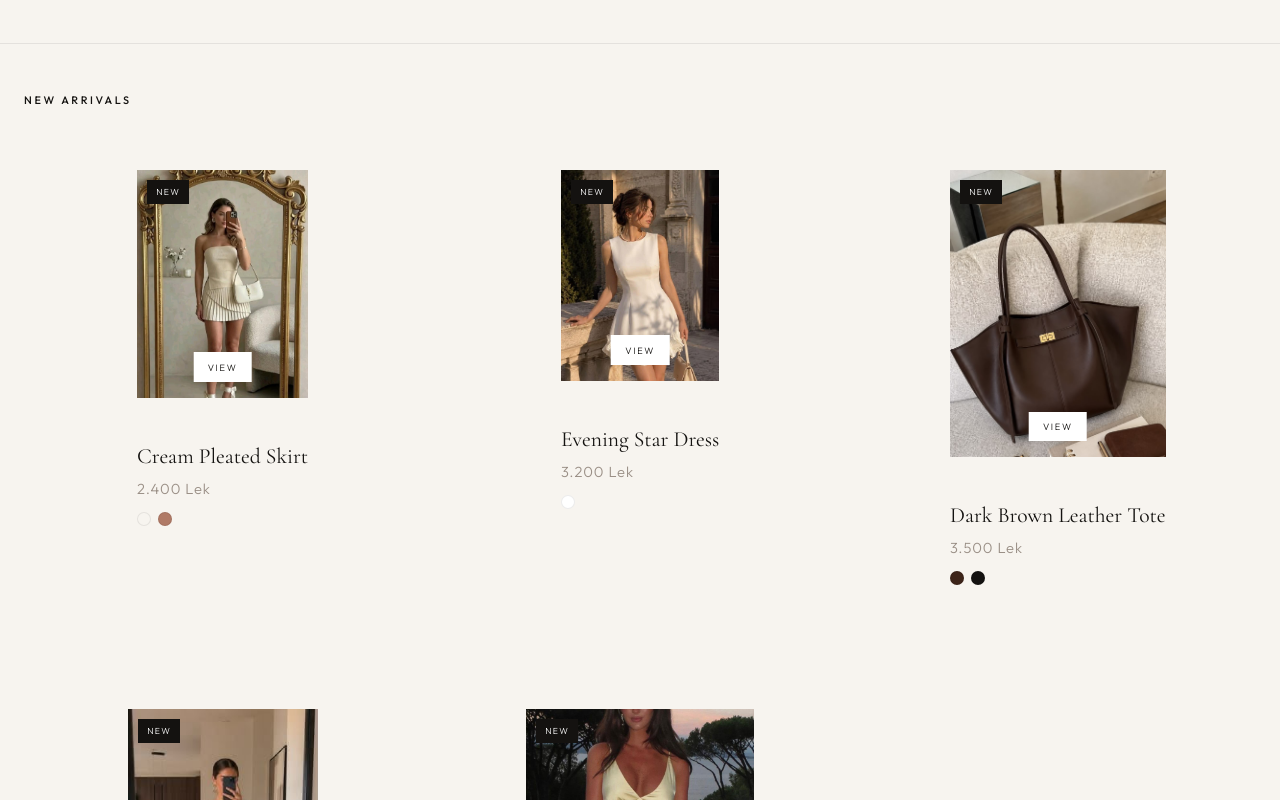
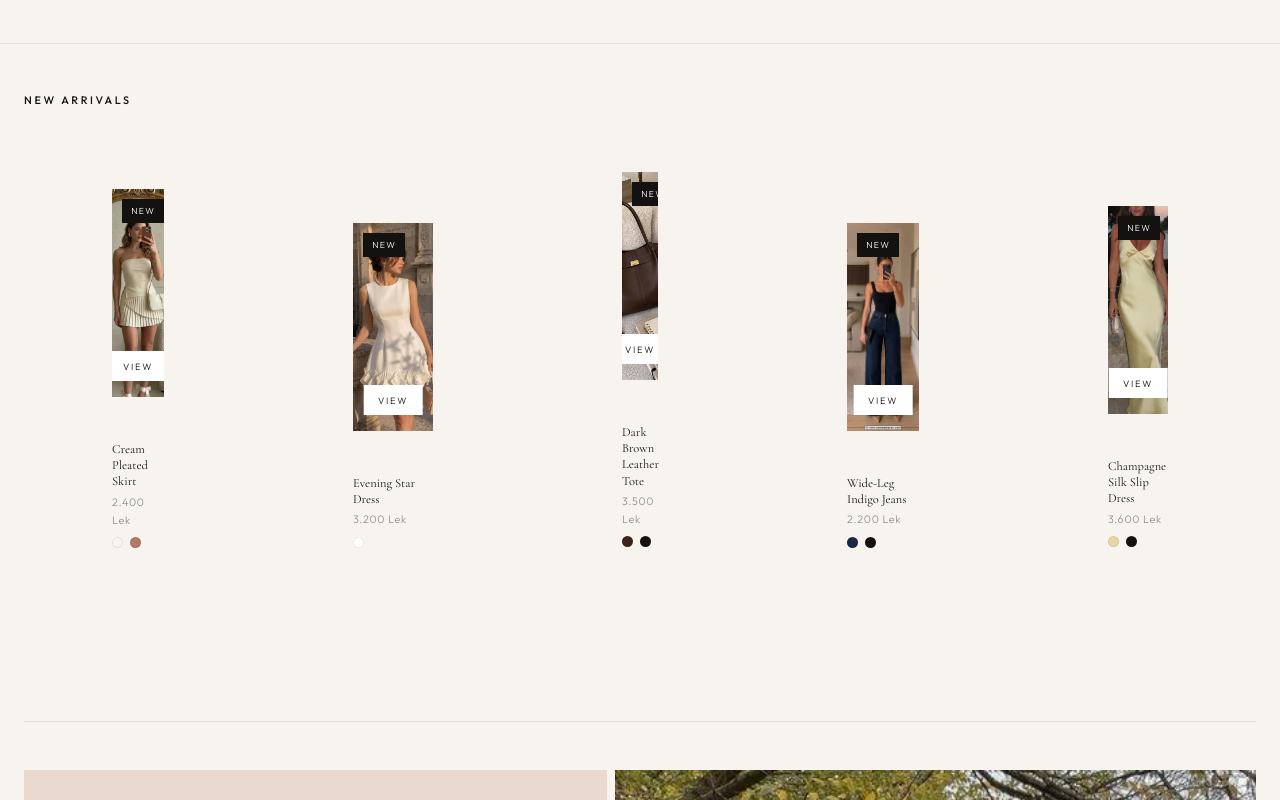
Before and after one commit to auroradimni/bloom-atelier, a Nuxt app: page / in a window 1280 px wide. Shown: the part 1680-2480 px from the top of the page. Built offline with nearby package versions, Linux system fonts and the light colour scheme.

Commit message:
Use compact horizontal product rail on homepage
Show New Arrivals and Most Loved in one scrollable row with varied
card widths and a shared height instead of oversized grid tiles.

Co-authored-by: auroradimni <auroradimni@users.noreply.github.com>

```diff
--- a/components/ProductCard.vue
+++ b/components/ProductCard.vue
@@ -1,5 +1,9 @@
 <template>
-  <article class="product-card" :class="{ compact }">
+  <article
+    class="product-card"
+    :class="{ compact, 'product-card--rail': layout === 'rail' }"
+    :style="railStyle"
+  >
     <div class="product-media">
       <NuxtLink v-if="to" :to="to" class="product-image-link" :aria-label="`View ${product.name}`">
         <img :src="product.image" :alt="product.name" loading="lazy" />
@@ -58,8 +62,14 @@
 const props = defineProps({
   product: { type: Object, required: true },
   to: { type: String, default: '' },
-  compact: { type: Boolean, default: false }
+  compact: { type: Boolean, default: false },
+  layout: { type: String, default: 'grid' },
+  railWidth: { type: Number, default: 160 }
 })
+
+const railStyle = computed(() =>
+  props.layout === 'rail' ? { '--rail-width': `${props.railWidth}px` } : {}
+)
 
 const { toggle, isSaved } = useWishlist()
 
@@ -229,6 +239,35 @@ function toggleWish() {
   font-size: 0.88rem;
 }
 
+.product-card--rail {
+  width: var(--rail-width, 160px);
+  flex-shrink: 0;
+}
+
+.product-card--rail .product-media {
+  aspect-ratio: unset;
+  height: clamp(188px, 26vh, 228px);
+  width: 100%;
+}
+
+.product-card--rail .product-meta h3 {
+  font-size: 0.78rem;
+  line-height: 1.3;
+  margin-bottom: 0.25rem;
+}
+
+.product-card--rail .price {
+  font-size: 0.68rem;
+  margin-bottom: 0.45rem;
+}
+
+.product-card--rail .swatches span {
+  width: 11px;
+  height: 11px;
+  min-width: 11px;
+  min-height: 11px;
+}
+
 @media (hover: none) {
   .quick-view {
     opacity: 1;
--- a/pages/index.vue
+++ b/pages/index.vue
@@ -44,13 +44,15 @@
       <div class="section-head page-shell">
         <h2>New Arrivals</h2>
       </div>
-      <div class="product-track page-shell">
+      <div class="product-rail page-shell">
         <ProductCard
           v-for="(item, index) in newArrivals"
           :key="item.id"
           v-scroll-reveal="{ delay: index * 70, variant: 'scale' }"
           :product="item"
           :to="`/product/${item.id}`"
+          layout="rail"
+          :rail-width="railWidths[index % railWidths.length]"
         />
       </div>
     </section>
@@ -70,13 +72,15 @@
       <div class="section-head">
         <h2>Most Loved</h2>
       </div>
-      <div class="product-grid">
+      <div class="product-rail">
         <ProductCard
           v-for="(item, index) in loved"
           :key="item.id"
           v-scroll-reveal="{ delay: index * 80 }"
           :product="item"
           :to="`/product/${item.id}`"
+          layout="rail"
+          :rail-width="railWidths[index % railWidths.length]"
         />
       </div>
     </section>
@@ -90,6 +94,7 @@ useHead({ title: 'Bloom Atelier — Minimalist Fashion' })
 
 const newArrivals = products.filter((item) => item.isNew)
 const loved = [...products].reverse()
+const railWidths = [148, 176, 132, 168, 156, 184, 140, 172]
 
 function getCover(slug) {
   return getProductsByCategory(slug)[0]?.image || '/images/skirt-2.jpg'
@@ -240,18 +245,29 @@ function getCover(slug) {
   text-transform: uppercase;
 }
 
-.product-track {
-  display: grid;
-  grid-template-columns: repeat(3, 1fr);
-  gap: 1.25rem;
-  align-items: stretch;
+.product-rail {
+  display: flex;
+  align-items: flex-end;
+  gap: 0.75rem;
+  overflow-x: auto;
+  overflow-y: hidden;
+  overscroll-behavior-x: contain;
+  scroll-snap-type: x mandatory;
+  padding: 0.15rem 0 0.85rem;
+  scrollbar-width: thin;
 }
 
-.product-grid {
-  display: grid;
-  grid-template-columns: repeat(2, 1fr);
-  gap: 1.5rem 1.25rem;
-  align-items: stretch;
+.product-rail :deep(.product-card) {
+  scroll-snap-align: start;
+}
+
+.product-rail::-webkit-scrollbar {
+  height: 4px;
+}
+
+.product-rail::-webkit-scrollbar-thumb {
+  background: rgba(20, 18, 16, 0.18);
+  border-radius: 999px;
 }
 
 .editorial {
@@ -297,12 +313,6 @@ function getCover(slug) {
   transform: scale(1.04);
 }
 
-@media (max-width: 1024px) {
-  .product-track {
-    grid-template-columns: repeat(2, 1fr);
-  }
-}
-
 @media (max-width: 900px) {
   .mosaic {
     grid-template-columns: 1fr 1fr;
@@ -323,16 +333,5 @@ function getCover(slug) {
   .editorial {
     grid-template-columns: 1fr;
   }
-
-  .product-track {
-    display: grid;
-    grid-template-columns: 1fr;
-    gap: 1.5rem;
-  }
-
-  .product-grid {
-    grid-template-columns: 1fr;
-    gap: 1.5rem;
-  }
 }
 </style>
```
